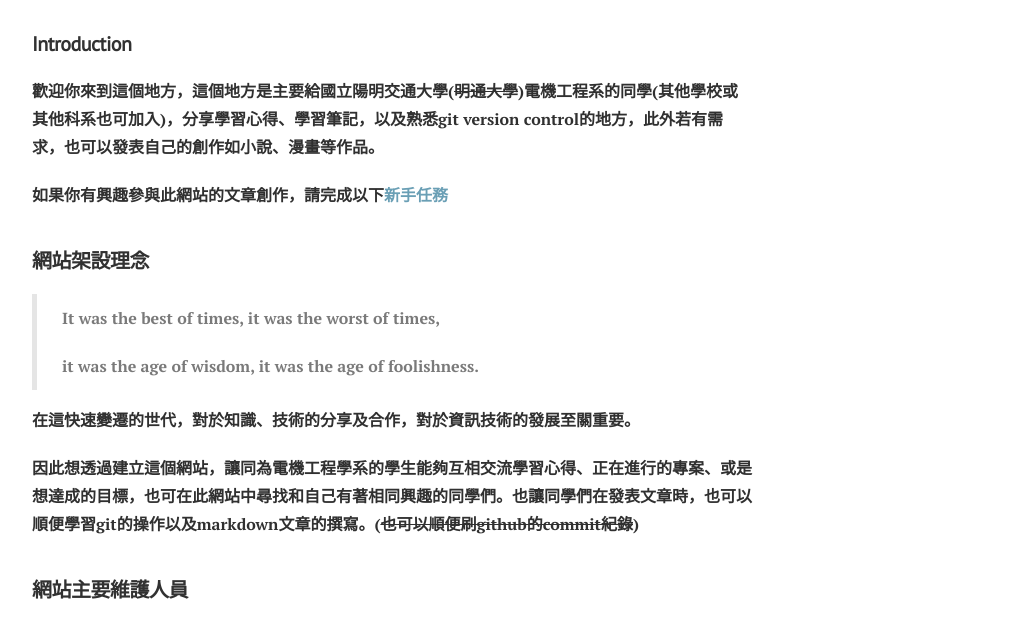
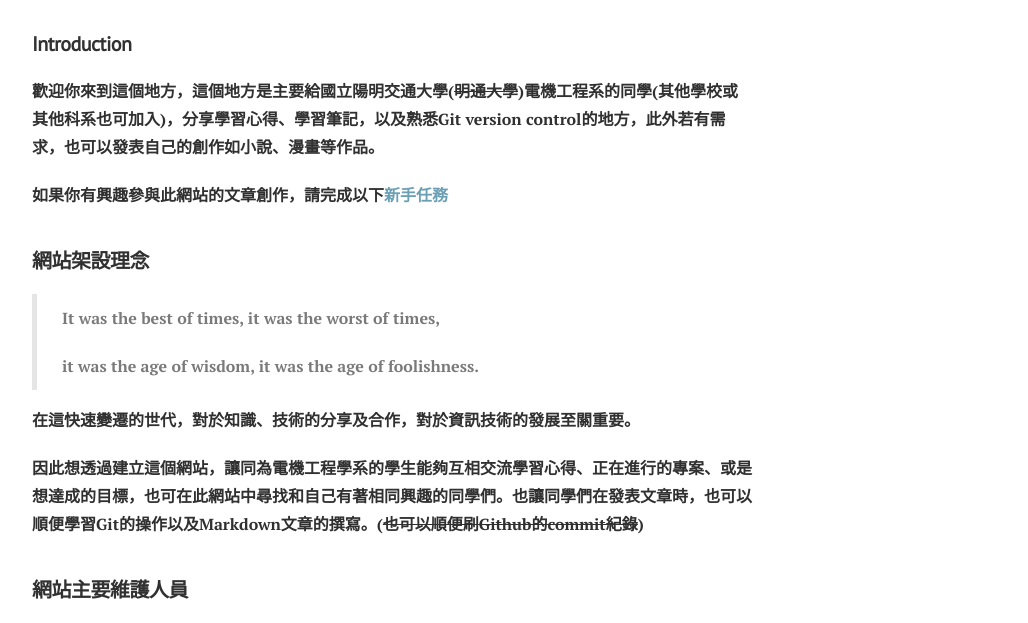
Before and after one commit to nycu-ee/nycu-ee.github.io, a Jekyll site: the page built from _posts/2021-01-31-visionary.md, in a window 1280 px wide and 900 px high. Shown: the part 260-883 px from the top of the window, without its empty margins (248-1276 px from the left). Built offline with Jekyll 4.4.1, drawn with Linux system fonts in a browser that asks for light colours; nearby versions of some CDN libraries; comment, search, counter and statistics services are not loaded.

```diff
--- a/_config.yml
+++ b/_config.yml
@@ -54,7 +54,7 @@ category_page: '/blog/categories/'
 
 hero:
   image: /public/img/metadata/machine_learning.png
-  caption: Original Artwork &copy; <a href="https://xkcd.com/1838/">xkcd</a>
+  caption: Original Artwork &copy; <a href="https://xkcd.com/1838/">xkcd</a> <br> Want <a herf="https://nycu-ee.github.io/forbeginner/2021/01/31/beginner-tasks/">join</a> us?
 
 # Puglins
 mathjax: true # whether support mathjax
--- a/_posts/2021-01-31-visionary.md
+++ b/_posts/2021-01-31-visionary.md
@@ -9,7 +9,7 @@ Author: Hsia-Yuwen
 
 ## Introduction
 
-歡迎你來到這個地方，這個地方是主要給國立陽明交通大學(~~明通大學~~)電機工程系的同學**(其他學校或其他科系也可加入)**，分享**學習心得**、**學習筆記**，以及**熟悉git version control**的地方，此外若有需求，也可以發表自己的創作如小說、漫畫等作品。
+歡迎你來到這個地方，這個地方是主要給國立陽明交通大學(~~明通大學~~)電機工程系的同學**(其他學校或其他科系也可加入)**，分享**學習心得**、**學習筆記**，以及**熟悉Git version control**的地方，此外若有需求，也可以發表自己的創作如小說、漫畫等作品。
 
 如果你有興趣參與此網站的文章創作，請完成以下[新手任務](https://nycu-ee.github.io/forbeginner/2021/01/31/beginner-tasks/)
 
@@ -23,7 +23,7 @@ Author: Hsia-Yuwen
 
 在這快速變遷的世代，對於知識、技術的分享及合作，對於資訊技術的發展至關重要。
 
-因此想透過建立這個網站，讓同為電機工程學系的學生能夠互相交流學習心得、正在進行的專案、或是想達成的目標，也可在此網站中尋找和自己有著相同興趣的同學們。也讓同學們在發表文章時，也可以順便學習git的操作以及markdown文章的撰寫。(~~也可以順便刷github的commit紀錄~~)
+因此想透過建立這個網站，讓同為電機工程學系的學生能夠互相交流學習心得、正在進行的專案、或是想達成的目標，也可在此網站中尋找和自己有著相同興趣的同學們。也讓同學們在發表文章時，也可以順便學習Git的操作以及Markdown文章的撰寫。(~~也可以順便刷Github的commit紀錄~~)
 
 ## 網站主要維護人員
 
```
Also changed, not shown: _posts/2021-01-31-example-article.md (+1 -1 lines), _posts/2021-01-31-typora-tutorial.md (+8 -0 lines).
